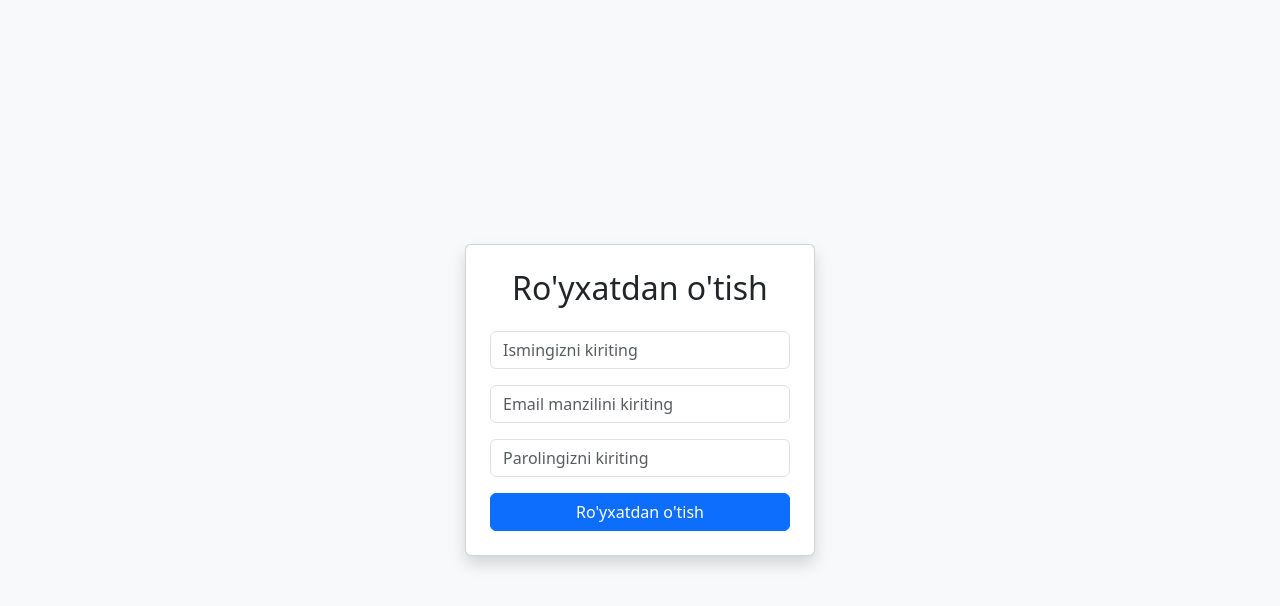
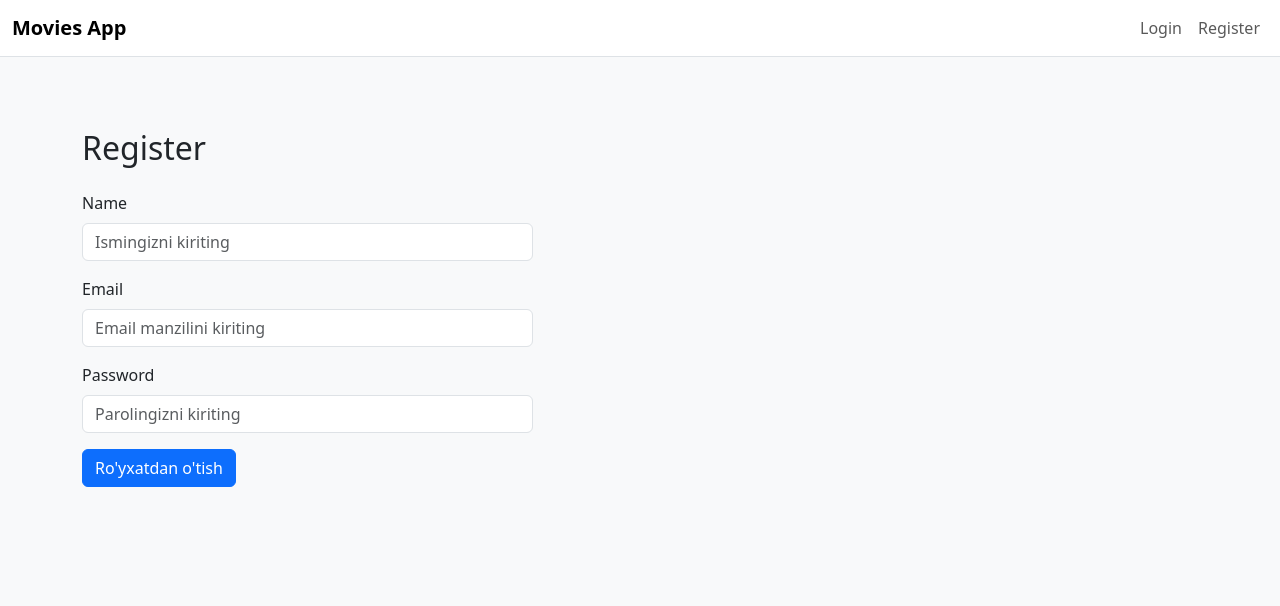
Before and after one commit to Isroil2006/MoviesApp, a website built with Vite: page register.html in a window 1280 px wide. Built offline with nearby package versions, Linux system fonts and the light colour scheme.

Commit message:
Register UI yangilandi

```diff
--- a/register.html
+++ b/register.html
@@ -12,48 +12,60 @@
     <link rel="stylesheet" href="/src/styles/register.css" />
   </head>
   <body class="bg-light">
-    <div
-      class="container d-flex justify-content-center align-items-center min-vh-100"
-    >
-      <div class="card shadow p-4" style="min-width: 350px; max-width: 400px">
+    <nav class="navbar navbar-expand-lg navbar-light bg-white border-bottom">
+      <div class="container-fluid">
+        <a class="navbar-brand fw-bold" href="#">Movies App</a>
+        <div class="navbar-nav ms-auto">
+          <a class="nav-link" href="./login.html">Login</a>
+          <a class="nav-link" href="./register.html">Register</a>
+        </div>
+      </div>
+    </nav>
+    <div class="container mt-5">
+      <div class="row justify-content-start">
+        <div class="col-md-6 col-lg-5">
+          <h2 class="mb-4 mt-4">Register</h2>
           <form class="register-form" id="registerForm" autocomplete="off">
-          <h2 class="mb-4 text-center">Ro'yxatdan o'tish</h2>
             <div class="mb-3">
+              <label for="regName" class="form-label">Name</label>
               <input
                 type="text"
                 class="form-control"
-              placeholder="Ismingizni kiriting"
                 id="regName"
                 name="name"
+                placeholder="Ismingizni kiriting"
                 required
               />
             </div>
             <div class="mb-3">
+              <label for="regEmail" class="form-label">Email</label>
               <input
                 type="email"
                 class="form-control"
-              placeholder="Email manzilini kiriting"
                 id="regEmail"
                 name="email"
+                placeholder="Email manzilini kiriting"
                 required
               />
               <div id="regEmailError"></div>
             </div>
             <div class="mb-3">
+              <label for="regPassword" class="form-label">Password</label>
               <input
                 type="password"
                 class="form-control"
-              placeholder="Parolingizni kiriting"
                 id="regPassword"
                 name="password"
+                placeholder="Parolingizni kiriting"
                 required
               />
               <div id="regPasswordError"></div>
             </div>
-          <button class="btn btn-primary w-100" type="submit">
+            <button class="btn btn-primary" type="submit">
               Ro'yxatdan o'tish
             </button>
           </form>
+        </div>
       </div>
     </div>
     <script type="module" src="/src/ts/register.ts"></script>
```
Lines whose indentation alone changed are shown as unchanged.
